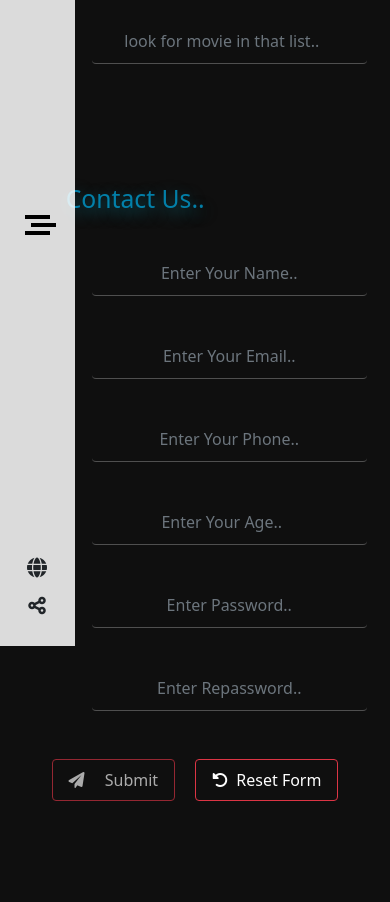
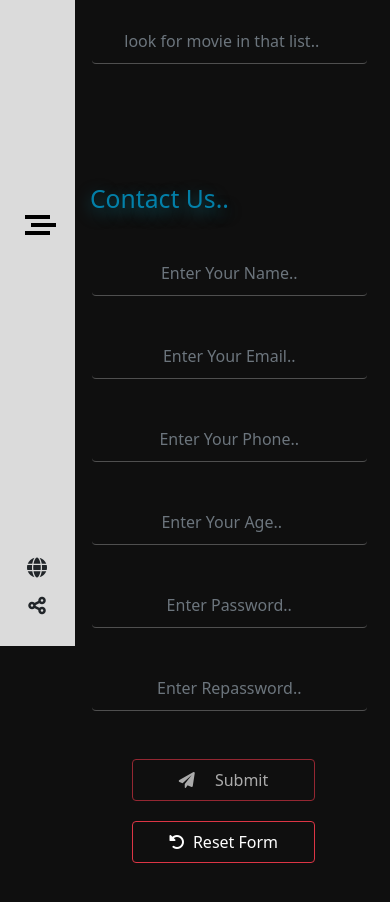
Before and after one commit to Ahmedrashed1619/Movies-App, a plain HTML site: page index.html in a window 390 px wide. Shown: the part 198-1100 px from the top of the page. Before the commit the page ends 1071 px from the top, so only its background shows below. Drawn offline with Linux system fonts and the light colour scheme; no server answers; a web font is replaced by a local one.

Commit message:
add media query > 500px

```diff
--- a/css/test.css
+++ b/css/test.css
@@ -218,3 +218,28 @@ aside{
         margin-left: 80px !important;
     }
 }
+@media screen and (max-width: 500px){
+    .total h2{
+        margin-left: 70px !important;
+        margin-right: auto !important;
+    }
+    .buttons{
+        display: flex;
+        flex-direction: column;
+    }
+    #alertSend{
+        margin-left: 80px !important;
+        margin-right: auto !important;
+    }
+    #submit{
+        width: 50%;
+        margin-left: 120px !important;
+        margin-right: auto !important;
+        margin-bottom: 20px !important;
+    }
+    #reset{
+        width: 50%;
+        margin-left: 120px !important;
+        margin-right: auto !important;
+    }
+}
--- a/index.html
+++ b/index.html
@@ -113,7 +113,7 @@
                   </div>
                </div>
                <p id="alertSend" class="fs-6 mb-0 mt-3 w-75 text-center mx-auto"></p>
-               <div class="text-center mt-5 mb-4">
+               <div class="buttons text-center mt-5 mb-4">
                   <button id="submit" type="submit" class="btn btn-outline-danger text-white px-3 py-2 me-2"><i class="fa-solid fa-paper-plane me-3"></i> Submit</button>
                   <button id="reset" class="btn btn-outline-danger text-white px-3 py-2 ms-2"><i class="fa-solid fa-rotate-left me-2"></i>Reset Form</button>
                </div>
```
